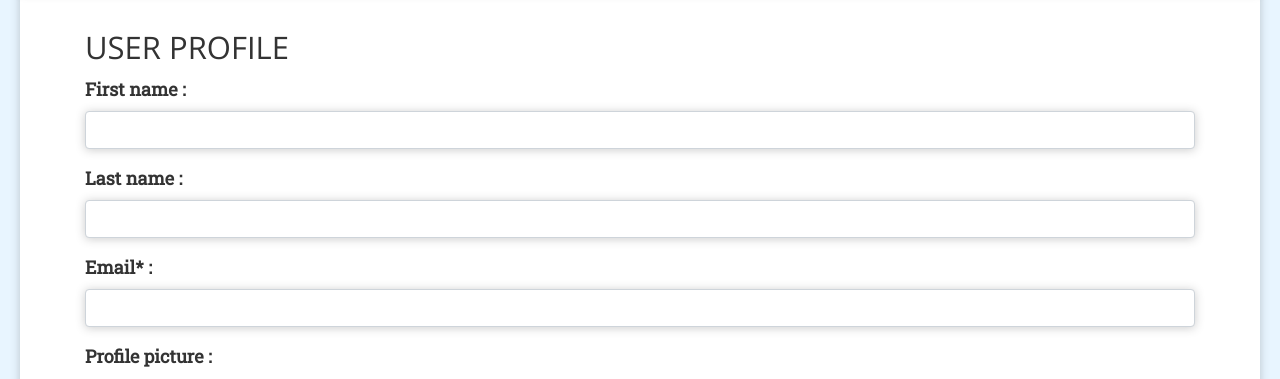
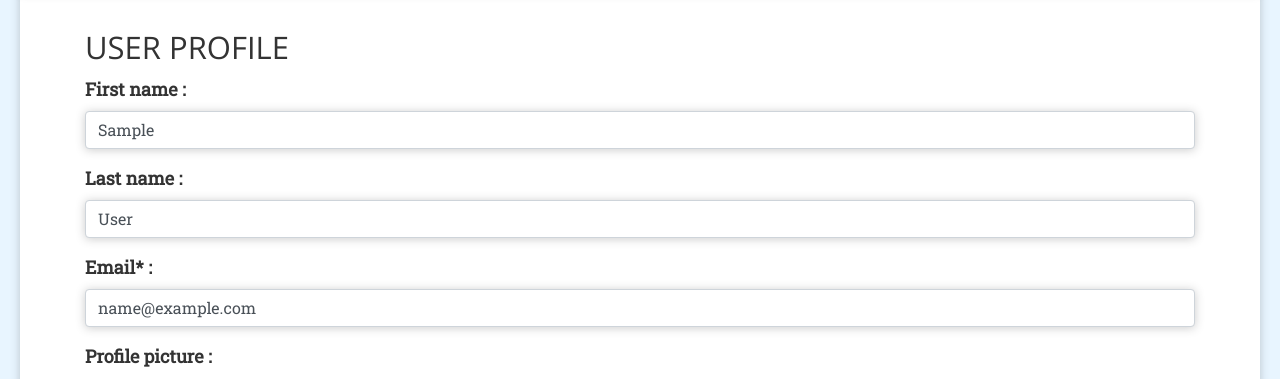
Before and after one commit to maliahavlicek/ci_hackathon_july_2020, a Django app: page /accounts/userprofile/ in a window 1280 px wide. Shown: the part 69-448 px from the top of the page. Run offline with Django 3.2, Linux system fonts and the light colour scheme; the visitor is signed in with stand-in values (Sample User, id 1); some libraries are stand-ins or nearby versions.

Commit message:
update profile to prepopulate, and get image to load

```diff
--- a/accounts/forms.py
+++ b/accounts/forms.py
@@ -2,10 +2,9 @@ from django import forms
 from django.forms import ModelForm
 from crispy_forms.helper import FormHelper
 from crispy_forms.layout import Layout, Submit, Row, Column
-from users.models import User
+from users.models import User, UserProfile
 from django.contrib.auth.forms import UserCreationForm
 from .models import Family
-from users.models import UserProfile
 from django.template.defaultfilters import filesizeformat
 
 
@@ -119,6 +118,7 @@ class ProfileImageForm(ModelForm):
     A user edit profile form.
     This is the form for the profile picture.
     """
+
     class Meta:
         model = UserProfile
         fields = [
--- a/accounts/templates/userprofile.html
+++ b/accounts/templates/userprofile.html
@@ -11,10 +11,18 @@
 {% endblock %}
 
 {% block main_content %}
-  <form method="POST" action="" enctype="uniForm">
-  {% csrf_token %}
-    {{ form|crispy }}
-    {{ formset|crispy }}
-    <input class="btn btn-black-sm" type="submit" value="Update changes">
-  </form>
+    <form method="POST" action="" enctype="multipart/form-data">
+        {% csrf_token %}
+        {{ form|crispy }}
+        {{ formset|crispy }}
+        <div class="form-group row">
+            <div class="form-group col-md-2 col-sm-12">
+                <label for="current_hero_image">Existing Image</label>
+                <img id="current_hero_image" src="{{ user.user_profile.profile_picture.url }}"
+                     alt="Existing Profile Image"
+                     class="img-thumbnail">
+            </div>
+        </div>
+        <input class="btn btn-black-sm" type="submit" value="Update changes">
+    </form>
 {% endblock %}
--- a/accounts/views.py
+++ b/accounts/views.py
@@ -253,18 +253,19 @@ def userprofile(request):
     """
     user = request.user
     profileFormSet = formset_factory(ProfileImageForm)
-    form = ProfileForm(instance=user)
+    form = ProfileForm(request.POST, request.FILES, instance=request.user.user_profile)
 
     if request.method == 'POST':
-        form = ProfileForm(request.POST, instance=user)
+        form = ProfileForm(request.POST, request.FILES, instance=request.user)
         if form.is_valid():
+            if 'form-0-profile_picture' in request.FILES:
+                user.user_profile.profile_picture = request.FILES['form-0-profile_picture']
             form.save()
 
             messages.info(request, 'Profile updated successfully')
-            context = {'form': form}
-            return render(request, 'userprofile.html', context)
+            return redirect(reverse('default_wall'))
     else:
-        form = ProfileForm()
+        form = ProfileForm(instance=request.user)
         formset = profileFormSet()
 
         return render(request, 'userprofile.html', {
```
